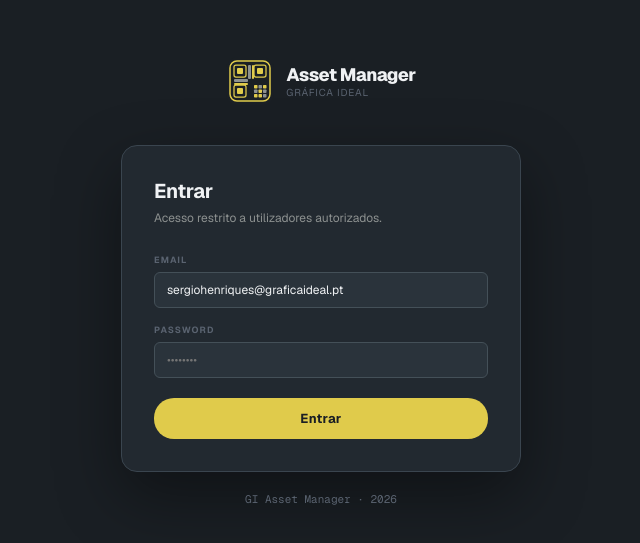
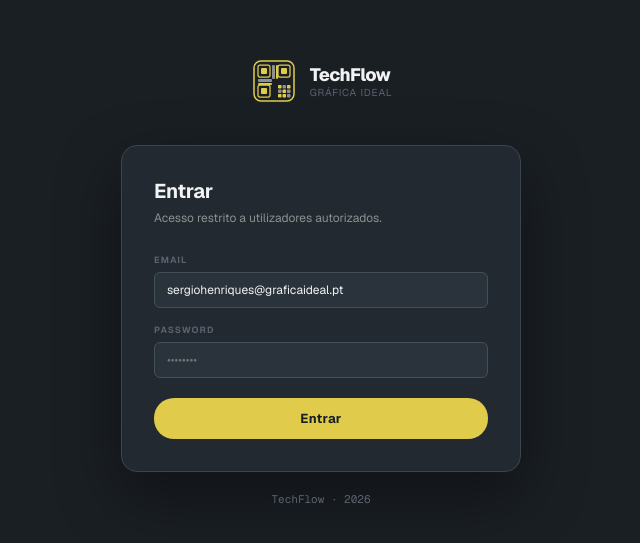
Before and after one commit to sergiohenriquespt/gi-techflow, a React (Create React App) app: page / in a window 1280 px wide. Shown: the part 119-662 px from the top of the page, without its empty margins (319-959 px from the left). Built offline with nearby package versions, Linux system fonts and the light colour scheme.

Commit message:
Update App.jsx

```diff
--- a/src/App.jsx
+++ b/src/App.jsx
@@ -834,7 +834,7 @@ function LoginScreen({ onLogin }) {
         <div style={{ display:"flex", alignItems:"center", gap:12, marginBottom:40, justifyContent:"center" }}>
           <AppIcon size={48} radius={12}/>
           <div>
-            <div style={{ fontSize:18, fontWeight:800, color:T.text, fontFamily:FONT_DISPLAY, letterSpacing:"-0.03em" }}>Asset Manager</div>
+            <div style={{ fontSize:18, fontWeight:800, color:T.text, fontFamily:FONT_DISPLAY, letterSpacing:"-0.03em" }}>TechFlow</div>
             <div style={{ fontSize:10, color:T.textDim, letterSpacing:"0.08em", textTransform:"uppercase", fontFamily:FONT_DISPLAY }}>Gráfica Ideal</div>
           </div>
         </div>
@@ -883,7 +883,7 @@ function LoginScreen({ onLogin }) {
         </div>
 
         <p style={{ textAlign:"center", fontSize:11, color:T.textDim, marginTop:20, fontFamily:FONT_MONO }}>
-          GI Asset Manager · {new Date().getFullYear()}
+          TechFlow · {new Date().getFullYear()}
         </p>
       </div>
     </div>
@@ -906,7 +906,7 @@ function Sidebar({ activeSection, onSection, onLogout }) {
         <div style={{ display:"flex", alignItems:"center", gap:10 }}>
           <AppIcon size={36} radius={8}/>
           <div>
-            <div style={{ fontSize:13, fontWeight:800, color:T.text, fontFamily:FONT_DISPLAY, letterSpacing:"-0.02em" }}>Asset Manager</div>
+            <div style={{ fontSize:13, fontWeight:800, color:T.text, fontFamily:FONT_DISPLAY, letterSpacing:"-0.02em" }}>TechFlow</div>
             <div style={{ fontSize:9, color:T.textDim, letterSpacing:"0.08em", textTransform:"uppercase", fontFamily:FONT_DISPLAY }}>Gráfica Ideal</div>
           </div>
         </div>
@@ -993,7 +993,7 @@ export default function App() {
     favicon.href = FAVICON_DATA_URL;
     if (!existingFavicon) document.head.appendChild(favicon);
     // Set page title
-    document.title = "GI Asset Manager";
+    document.title = "TechFlow";
   }, []);
 
   useEffect(() => {
```
